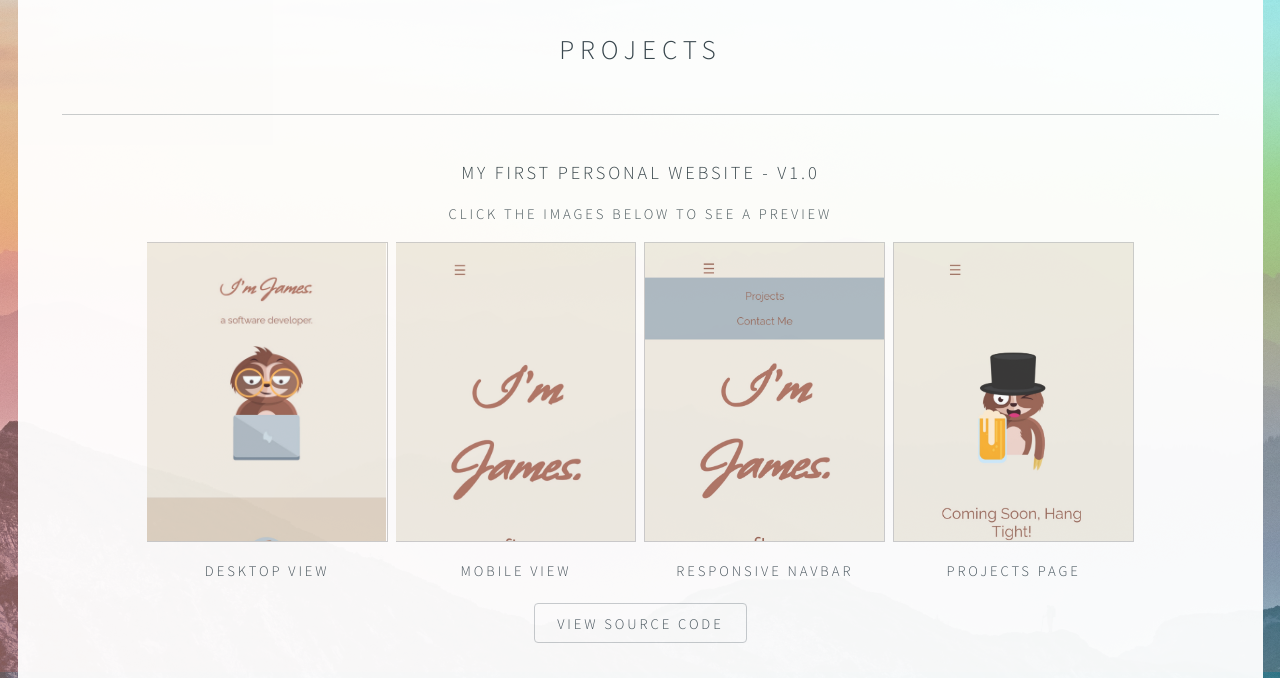
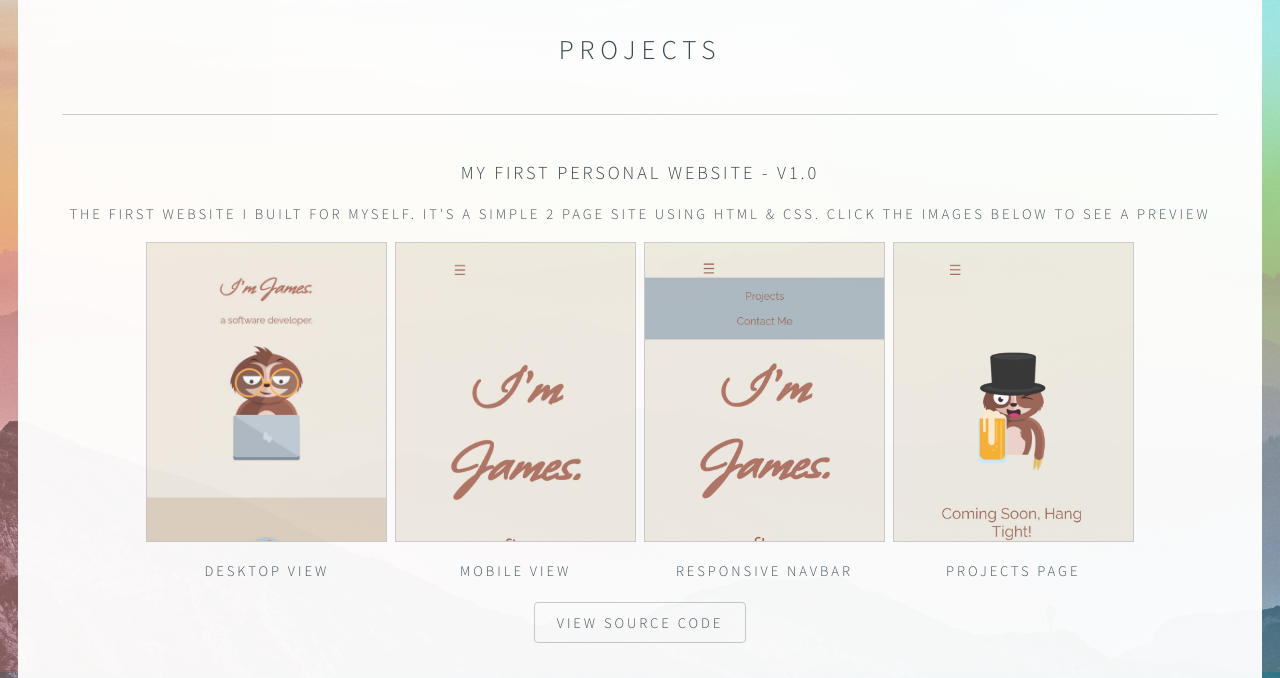
Before and after one commit to jamesslinger/portfolio-v2, a Flask app: page /projects.html in a window 1280 px wide. Shown: the part 128-806 px from the top of the page. Run offline with Flask 2, Linux system fonts and the light colour scheme; some libraries are stand-ins or nearby versions.

Commit message:
Updated description of project 1.

```diff
--- a/templates/projects.html
+++ b/templates/projects.html
@@ -27,7 +27,7 @@
 						<hr>
 						<div>
 							<h2>My First Personal Website - v1.0</h2>
-							<p>Click the images below to see a preview</p>
+							<p>The first website I built for myself. It's a simple 2 page site using HTML & CSS. Click the images below to see a preview</p>
 							<div class="responsive">
 							    <div class="gallery">
 								    <a target="_blank" href="static/images/ws1_dt.jpg">
```
